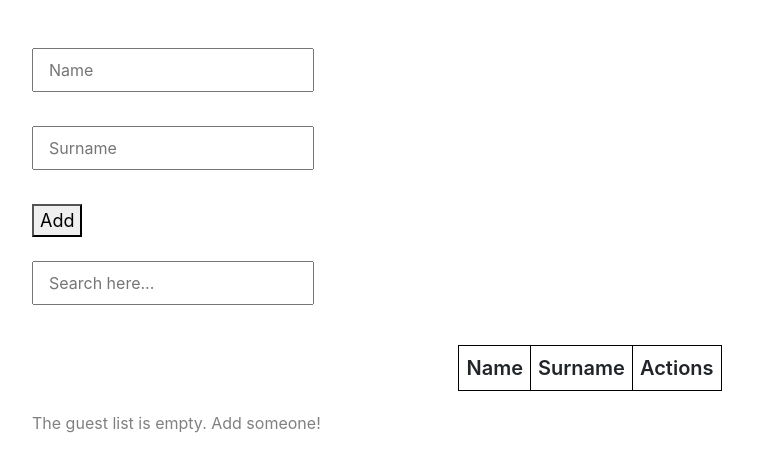
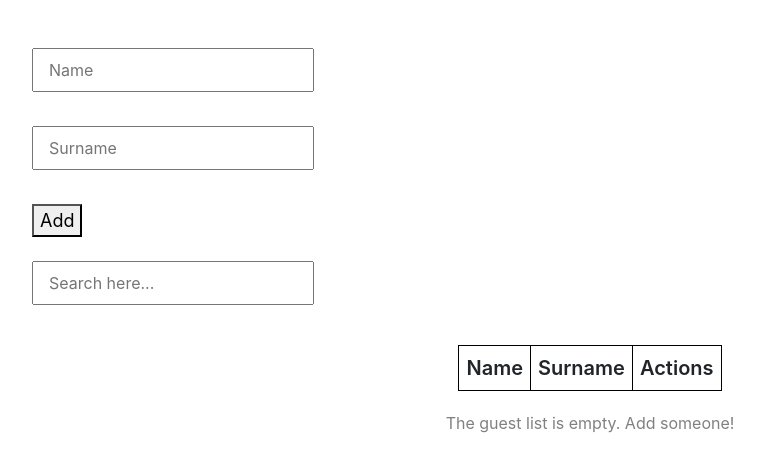
Before and after one commit to pratikparmar0502/react-app-task-, a React (Create React App) app: page / in a window 1280 px wide. Shown: the top 472 px of the page, without its empty margins (50-814 px from the left). Built offline with nearby package versions, Linux system fonts and the light colour scheme.

Commit message:
crud tasksss

```diff
--- a/src/Component/All-task/Tasksss.jsx
+++ b/src/Component/All-task/Tasksss.jsx
@@ -179,7 +179,7 @@ const Tasksss = () => {
         )}
 
         {list.length === 0 && (
-          <p style={{ marginTop: "20px", color: "gray" }}>
+          <p style={{ marginTop: "20px", color: "gray", textAlign: "center" }}>
             The guest list is empty. Add someone!
           </p>
         )}
```
